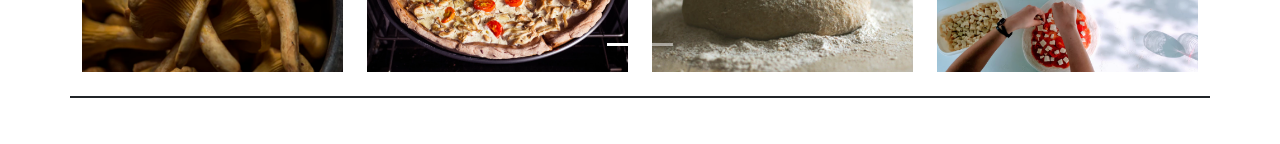
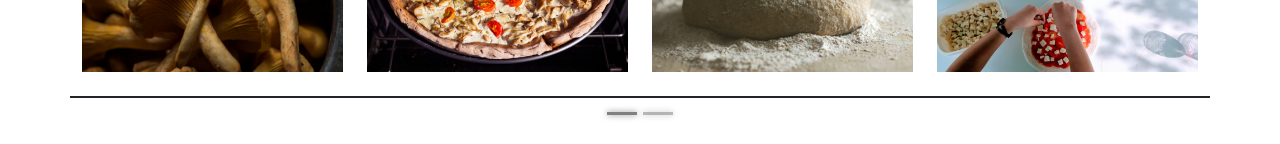
Before and after one commit to El-Diegore/Ricomida, a plain HTML site: page index.html in a window 1280 px wide. Shown: the part 603-747 px from the top of the page. Drawn offline with nearby package versions, Linux system fonts and the light colour scheme.

Commit message:
style: se mejora el estilo de carousel indicator

```diff
--- a/assets/css/style.css
+++ b/assets/css/style.css
@@ -13,12 +13,15 @@ body section{
     font-family: "Lobster", sans-serif;
 }
 .carousel-control-prev-icon,
-.carousel-control-next-icon {
+.carousel-control-next-icon, .carousel-indicators {
     filter: drop-shadow(0 0 3px rgb(0, 0, 0)) invert(50%);
 }
 .carousel-control-prev > .carousel-control-prev-icon, .carousel-control-next > .carousel-control-next-icon {
     width: 2.5rem;
     height: 2.5rem;
+}
+.carousel-indicators{
+   top: 220px;
 }
 .text-underline{
     text-decoration: underline;
```
